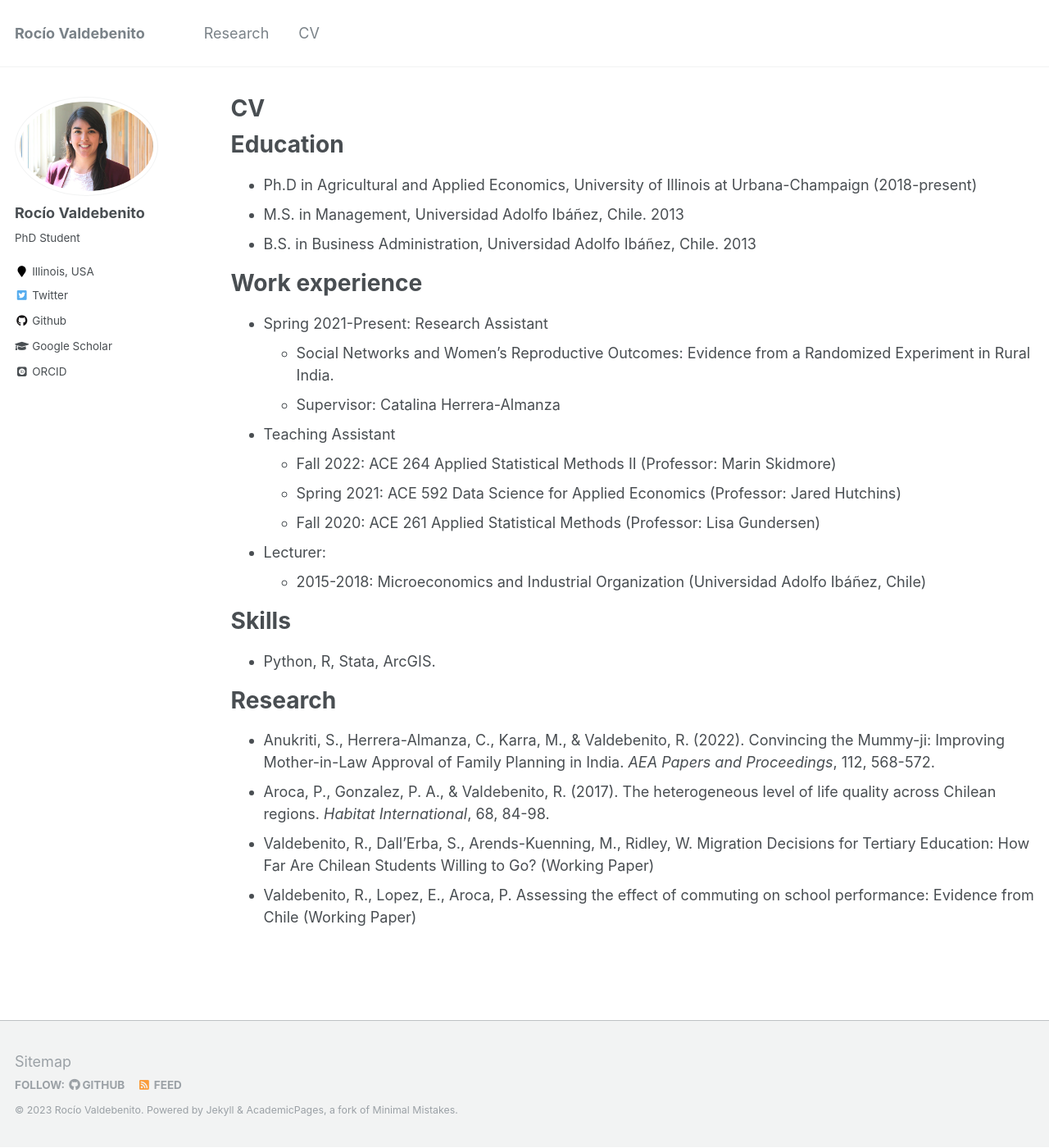
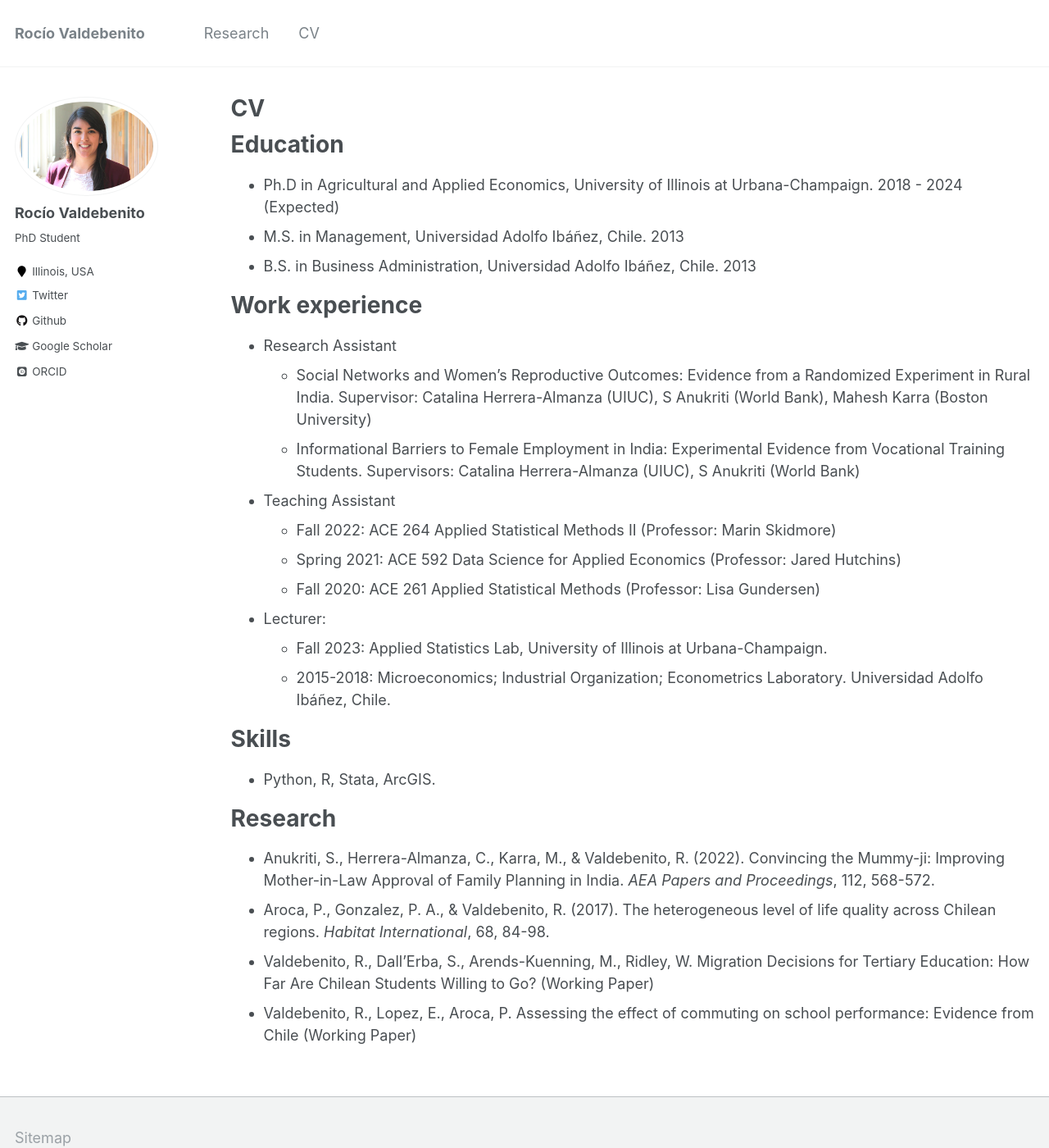
Before and after one commit to rvaldebenito/rvaldebenito.github.io, a Jekyll site: the page built from _pages/cv.md, in a window 1280 px wide and 1400 px high. Shown: the whole window at 82% size. Built offline with Jekyll 4.4.1, drawn with Linux system fonts in a browser that asks for light colours; some web fonts are replaced.

Commit message:
update cv

```diff
--- a/_pages/cv.md
+++ b/_pages/cv.md
@@ -11,15 +11,15 @@ redirect_from:
 
 Education
 ======
-* Ph.D in Agricultural and Applied Economics, University of Illinois at Urbana-Champaign (2018-present)
+* Ph.D in Agricultural and Applied Economics, University of Illinois at Urbana-Champaign. 2018 - 2024 (Expected)
 * M.S. in Management, Universidad Adolfo Ibáñez, Chile. 2013
 * B.S. in Business Administration, Universidad Adolfo Ibáñez, Chile. 2013
 
 Work experience
 ======
-* Spring 2021-Present: Research Assistant
-  * Social Networks and Women’s Reproductive Outcomes: Evidence from a Randomized Experiment in Rural India.
-  * Supervisor: Catalina Herrera-Almanza
+* Research Assistant
+  * Social Networks and Women’s Reproductive Outcomes: Evidence from a Randomized Experiment in Rural India. Supervisor: Catalina Herrera-Almanza (UIUC), S Anukriti (World Bank), Mahesh Karra (Boston University)
+  * Informational Barriers to Female Employment in India: Experimental Evidence from Vocational Training Students. Supervisors: Catalina Herrera-Almanza (UIUC), S Anukriti (World Bank)
 
 * Teaching Assistant
   * Fall 2022: ACE 264 Applied Statistical Methods II (Professor: Marin Skidmore)
@@ -27,7 +27,8 @@ Work experience
   * Fall 2020: ACE 261 Applied Statistical Methods (Professor: Lisa Gundersen)
 
 * Lecturer:
-  * 2015-2018: Microeconomics and Industrial Organization (Universidad Adolfo Ibáñez, Chile)
+  * Fall 2023: Applied Statistics Lab, University of Illinois at Urbana-Champaign.
+  * 2015-2018: Microeconomics; Industrial Organization; Econometrics Laboratory. Universidad Adolfo Ibáñez, Chile.
 
 Skills
 ======
```
